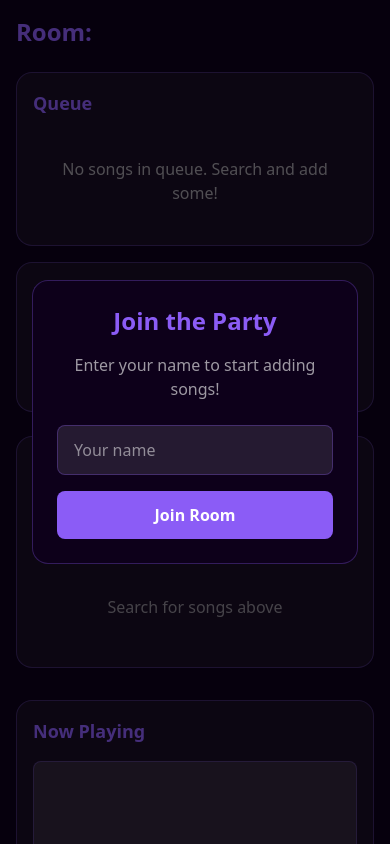
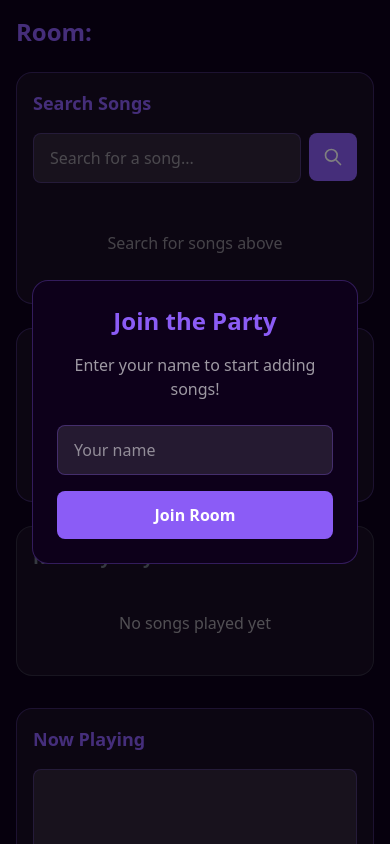
Before and after one commit to nyanty/party-queue, a Next.js app in the folder frontend/: page /room/rm1 in a window 390 px wide. Shown: the top 844 px of the page. Built offline with nearby package versions, Linux system fonts and the light colour scheme.

Commit message:
Adjust mobile layout: search at top, then queue, then history; make history gray instead of purple

```diff
--- a/frontend/components/HistoryList.jsx
+++ b/frontend/components/HistoryList.jsx
@@ -12,19 +12,19 @@ export default function HistoryList({ history }) {
             {history.map((song, index) => (
                 <div
                     key={song.videoId || index}
-                    className="p-4 bg-white/5 rounded-lg border border-purple/30 flex items-center justify-between hover:border-purple/50 transition-colors backdrop-blur-sm"
-                    style={{ backgroundColor: 'rgba(255, 255, 255, 0.05)', borderColor: 'rgba(139, 92, 246, 0.3)' }}
+                    className="p-4 bg-white/5 rounded-lg border border-gray-500/30 flex items-center justify-between hover:border-gray-400/50 transition-colors backdrop-blur-sm"
+                    style={{ backgroundColor: 'rgba(255, 255, 255, 0.05)', borderColor: 'rgba(107, 114, 128, 0.3)' }}
                 >
                     <div className="flex-1 min-w-0">
                         <h3 className="font-semibold text-sm md:text-base" style={{ color: '#ffffff' }}>{song.title}</h3>
                         <p className="text-xs" style={{ color: 'rgba(255, 255, 255, 0.6)' }}>{song.artist}</p>
                         <div className="flex items-center gap-2 mt-1">
-                            <span className="text-xs bg-purple/20 text-purple px-2 py-1 rounded font-medium" style={{ backgroundColor: 'rgba(139, 92, 246, 0.2)', color: '#8b5cf6' }}>
+                            <span className="text-xs bg-gray-500/20 text-gray-400 px-2 py-1 rounded font-medium" style={{ backgroundColor: 'rgba(107, 114, 128, 0.2)', color: '#9ca3af' }}>
                                 {song.user || 'Unknown'}
                             </span>
                         </div>
                     </div>
-                    <div className="text-purple font-semibold text-lg ml-2" style={{ color: '#8b5cf6' }}>
+                    <div className="text-gray-400 font-semibold text-lg ml-2" style={{ color: '#9ca3af' }}>
                         ✓
                     </div>
                 </div>
--- a/frontend/pages/room/rm1.js
+++ b/frontend/pages/room/rm1.js
@@ -167,21 +167,16 @@ export default function Room() {
                 )}
 
                 <div className="grid grid-cols-1 lg:grid-cols-2 gap-6 md:gap-8">
-                    {/* Left Column - Queue and History */}
-                    <div className="space-y-4 md:space-y-6">
+                    {/* Queue */}
+                    <div className="order-2 lg:order-1 lg:col-span-1 space-y-4 md:space-y-6">
                         <div className="bg-white/5 rounded-2xl border border-purple/30 p-4 md:p-6 backdrop-blur-sm" style={{ backgroundColor: 'rgba(255, 255, 255, 0.05)', borderColor: 'rgba(139, 92, 246, 0.3)' }}>
                             <h2 className="text-lg md:text-xl font-semibold mb-4" style={{ color: '#8b5cf6' }}>Queue</h2>
                             <QueueList queue={queue} />
                         </div>
-
-                        <div className="bg-white/5 rounded-2xl border border-purple/30 p-4 md:p-6 backdrop-blur-sm" style={{ backgroundColor: 'rgba(255, 255, 255, 0.05)', borderColor: 'rgba(139, 92, 246, 0.3)' }}>
-                            <h2 className="text-lg md:text-xl font-semibold mb-4" style={{ color: '#8b5cf6' }}>Recently Played</h2>
-                            <HistoryList history={history} />
-                        </div>
                     </div>
 
-                    {/* Right Column - Search */}
-                    <div className="space-y-4 md:space-y-6">
+                    {/* Search */}
+                    <div className="order-1 lg:order-2 lg:col-span-1 space-y-4 md:space-y-6">
                         <div className="bg-white/5 rounded-2xl border border-purple/30 p-4 md:p-6 backdrop-blur-sm" style={{ backgroundColor: 'rgba(255, 255, 255, 0.05)', borderColor: 'rgba(139, 92, 246, 0.3)' }}>
                             <h2 className="text-lg md:text-xl font-semibold mb-4" style={{ color: '#8b5cf6' }}>Search Songs</h2>
                             <SearchBar onSearch={handleSearch} />
@@ -215,6 +210,14 @@ export default function Room() {
                             )}
                         </div>
                     </div>
+
+                    {/* History */}
+                    <div className="order-3 lg:order-1 lg:col-span-1 space-y-4 md:space-y-6">
+                        <div className="bg-white/5 rounded-2xl border border-gray-500/30 p-4 md:p-6 backdrop-blur-sm" style={{ backgroundColor: 'rgba(255, 255, 255, 0.05)', borderColor: 'rgba(107, 114, 128, 0.3)' }}>
+                            <h2 className="text-lg md:text-xl font-semibold mb-4" style={{ color: '#6b7280' }}>Recently Played</h2>
+                            <HistoryList history={history} />
+                        </div>
+                    </div>
                 </div>
 
                 {/* Bottom Section - Now Playing */}
```
Also changed, not shown: 2 other files (tests, documents, lock files or other folders).
